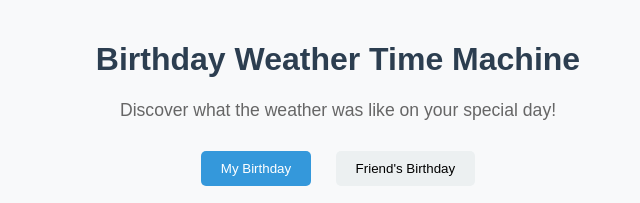
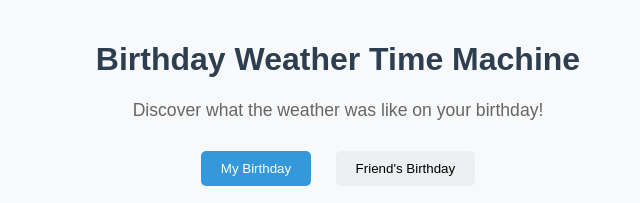
Before and after one commit to SashaLah/weather-app, a website: page index.html in a window 1280 px wide. Shown: the top 203 px of the page, 302-942 px from the left. Drawn offline with nearby package versions, Linux system fonts and the light colour scheme.

Commit message:
Update texts

```diff
--- a/index.html
+++ b/index.html
@@ -246,7 +246,7 @@
 <body>
     <div class="header">
         <h1>Birthday Weather Time Machine</h1>
-        <div class="subtitle">Discover what the weather was like on your special day!</div>
+        <div class="subtitle">Discover what the weather was like on your birthday!</div>
     </div>
 
     <div class="mode-selector">
```
